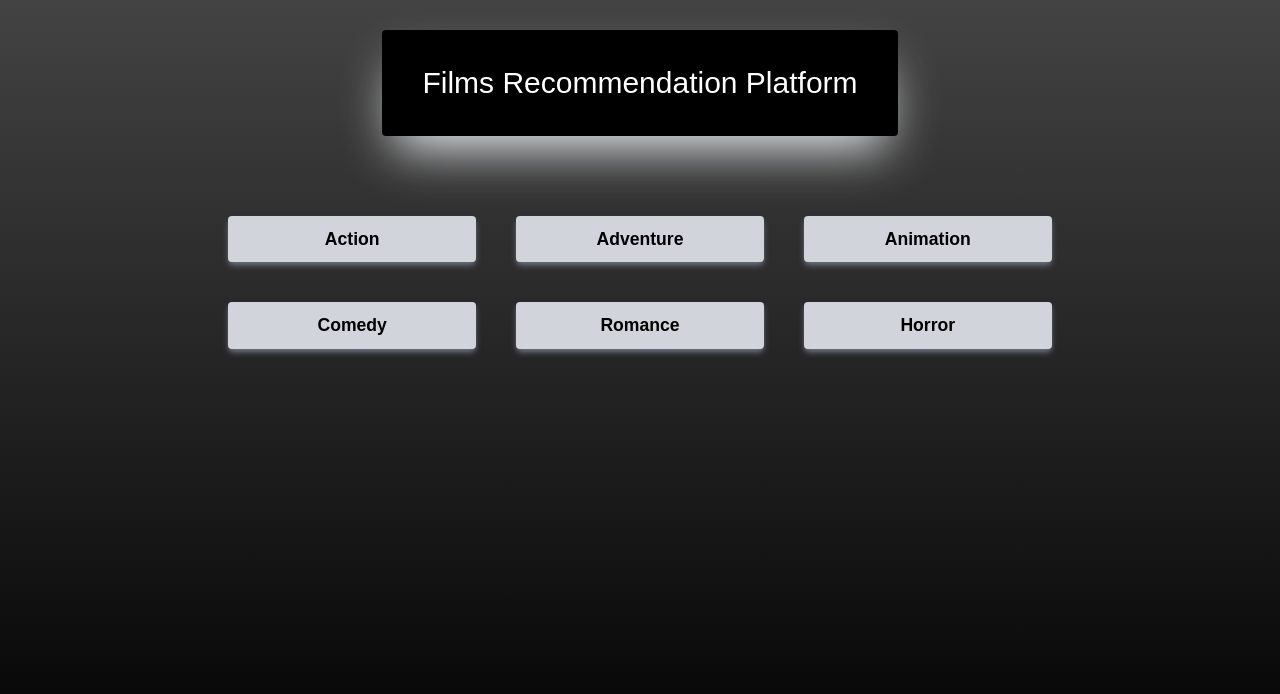
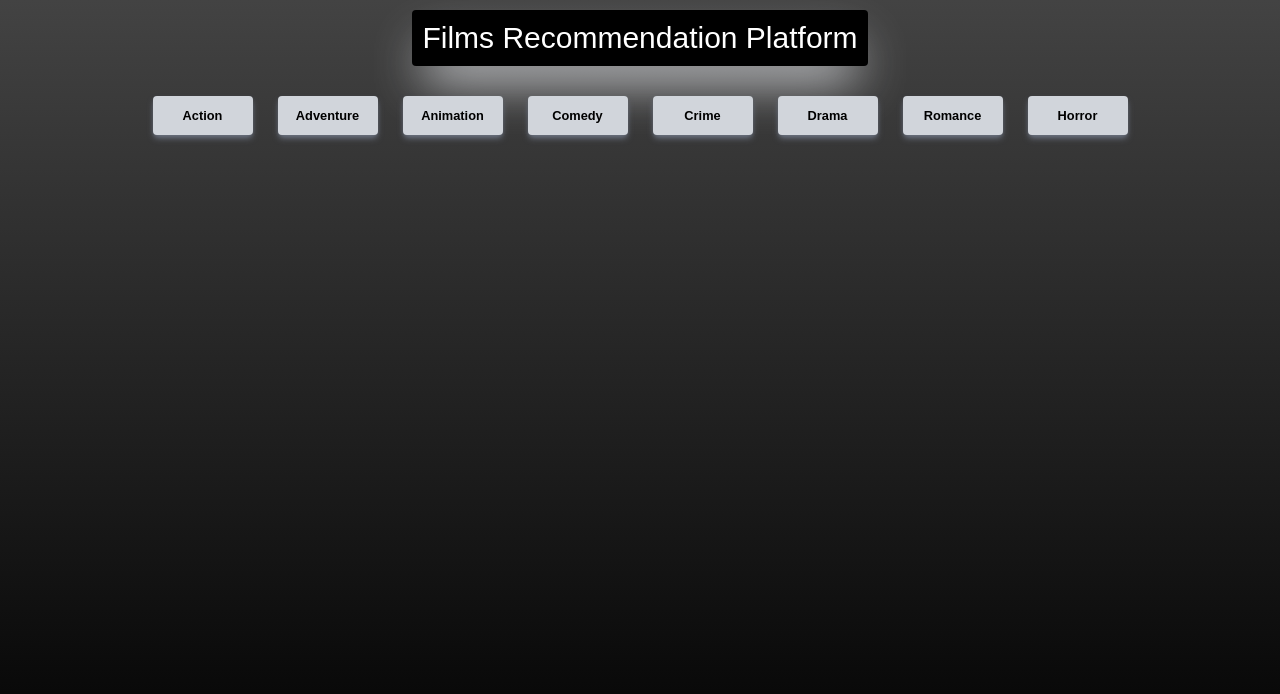
Before and after one commit to avman1998/movie-recommendation-app, a React (Create React App) app: page / in a window 1280 px wide. Shown: the top 694 px of the page. Built offline with nearby package versions, Linux system fonts and the light colour scheme.

Commit message:
updated imp

```diff
--- a/src/components/Categories.js
+++ b/src/components/Categories.js
@@ -19,6 +19,14 @@ export const Categories = () => {
       id: 35,
     },
     {
+      name: "Crime",
+      id: 80,
+    },
+    {
+      name: "Drama",
+      id: 18,
+    },
+    {
       name: "Romance",
       id: 10749,
     },
@@ -31,7 +39,7 @@ export const Categories = () => {
     return <CategoryBtn genre={item} />;
   });
   return (
-    <div className="flex flex-wrap flex-row   items-center justify-center gap-[40px] mt-[50px] mb-[20px] ">
+    <div className="flex flex-wrap flex-row   items-center justify-center gap-[25px] mt-[20px] mb-[20px] ">
       {genreBtnArray}
     </div>
   );
@@ -46,7 +54,7 @@ function CategoryBtn({ genre }) {
   }
   return (
     <button
-      className=" w-[150px] md:w-1/4 px-[30px] py-[10px] text-center font-bold text-[110%] bg-gray-300  rounded shadow-md shadow-gray-500 hover:text-gray-300 hover:bg-black hover:shadow-md hover:shadow-black hover:transition-shadow hover:duration-500 "
+      className=" w-[100px]  px-[5px] py-[10px] text-center font-bold text-[80%] bg-gray-300  rounded shadow-md shadow-gray-500 hover:text-gray-300 hover:bg-black hover:shadow-md hover:shadow-black hover:transition-shadow hover:duration-500 "
       onClick={() => getData(genre.id)}
     >
       {genre.name}
--- a/src/components/Header.js
+++ b/src/components/Header.js
@@ -2,7 +2,7 @@ import React from "react";
 
 export const Header = () => {
   return (
-    <h1 className="text-3xl my-[30px] mx-[10px]  text-white bg-black rounded px-[40px] py-[35px] text-center shadow-2xl shadow-gray-200">
+    <h1 className="text-3xl  my-[10px] mx-[10px]  text-white bg-black rounded px-[10px] py-[10px] text-center shadow-2xl shadow-gray-200">
       Films Recommendation Platform
     </h1>
   );
```
Also changed, not shown: src/genre.txt.
